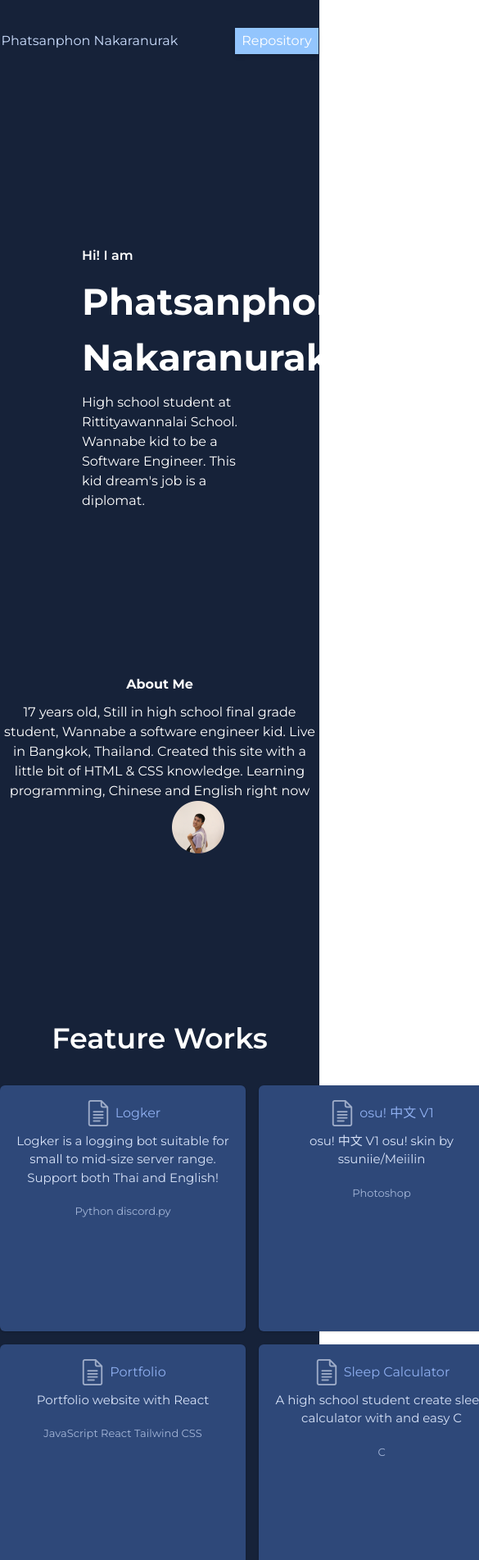
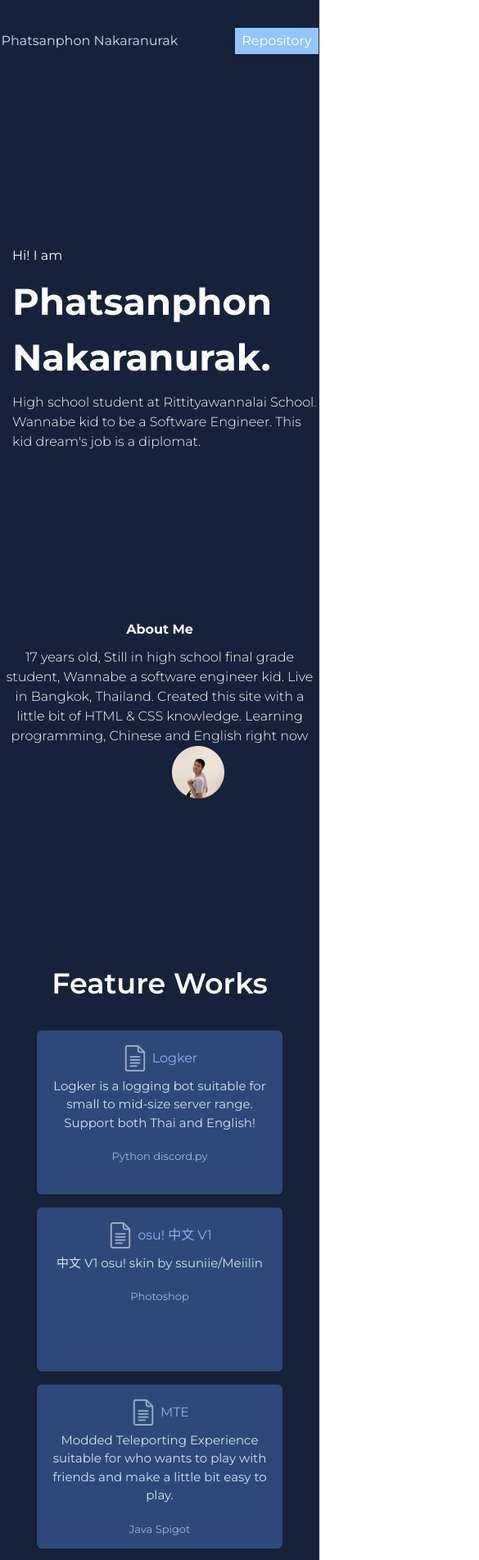
Before and after one commit to phatsanphonna/Portfolio, a React (Create React App) app: page / in a window 390 px wide. Shown: the top 1903 px of the page at 82% size, 585 px wide, since content can reach past the window. Built offline with nearby package versions, Linux system fonts and the light colour scheme.

Commit message:
make project cards responsive

```diff
--- a/src/App.scss
+++ b/src/App.scss
@@ -1,5 +1,6 @@
 ._root {
     background-color: #162239;
+    overflow: hidden;
 }
 
 .App {
@@ -9,5 +10,7 @@
     background-color: #162239;
     color: white;
 
+    overflow: hidden;
+
     height: 100%;
 }
--- a/src/components/_workblock/WorkBlock.jsx
+++ b/src/components/_workblock/WorkBlock.jsx
@@ -6,7 +6,7 @@ export default function WorkBlock(props) {
 
     return (
         <a href={projectLink} rel="noopener noreferrer" target="_blank">
-            <div className="WorkBlock py-1 px-2 rounded-md shadow hover:bg-blue-800">
+            <div className="WorkBlock py-1 px-2 rounded-md shadow hover:bg-blue-800 mx-auto">
                 <div className="icon inline-flex">
                     <img src='/images/docs.png' alt={title} />
                     <h4 className=''>{title}</h4>
--- a/src/components/_workblock/workblock.scss
+++ b/src/components/_workblock/workblock.scss
@@ -2,7 +2,7 @@
     background-color: #2e4879;
 
     width: 300px;
-    height: 300px;
+    height: 200px;
 
     padding: 18px;
 
--- a/src/components/about/About.jsx
+++ b/src/components/about/About.jsx
@@ -5,8 +5,8 @@ export default function About() {
     return (
         <div className='About md:flex'>
             <div className="content">
-                <h3 className='font-bold'>About Me</h3>
-                <p>
+                <h3 className='font-bold lg:text-2xl md:text-xl sm:text-lg'>About Me</h3>
+                <p className='font-light lg:text-xl md:text-lg sm:text-base'>
                     17 years old, Still in high school final grade student, Wannabe a software engineer kid.
                     Live in Bangkok, Thailand. Created this site with a little bit
                     of HTML & CSS knowledge. Learning programming, Chinese and English right now
--- a/src/components/header/Header.jsx
+++ b/src/components/header/Header.jsx
@@ -5,9 +5,9 @@ export default function Header() {
     return (
         <div className='Header'>
             <div className='greetings'>
-                <p className='font-semibold'>Hi! I am</p>
-                <h1 className='font-bold'>Phatsanphon Nakaranurak.</h1>
-                <p>
+                <p className='font-normal lg:text-2xl md:text-xl sm:text-lg'>Hi! I am</p>
+                <h1 className='font-bold lg:text-4xl md:text-3xl sm:text-2xl'>Phatsanphon Nakaranurak.</h1>
+                <p className='font-light lg:text-xl md:text-lg sm:text-base'>
                     High school student at Rittityawannalai School.
                     <br />Wannabe kid to be a Software Engineer.
                     This kid dream's job is a diplomat.
--- a/src/components/header/header.scss
+++ b/src/components/header/header.scss
@@ -2,10 +2,10 @@
     max-height: 100vh;
     text-align: left;
 
-    margin-left: 100px;
-    margin-right: 100px;
+    margin-left: 15px;
+
     margin-top: 200px;
-    margin-bottom: 200px;
+    margin-bottom: 205px;
 
     max-height: 700px;
 
--- a/src/components/works/Works.jsx
+++ b/src/components/works/Works.jsx
@@ -12,7 +12,7 @@ const projects = [
     },
     {
         title: 'osu! 中文 V1',
-        desc: 'osu! 中文 V1 osu! skin by ssuniie/Meiilin',
+        desc: '中文 V1 osu! skin by ssuniie/Meiilin',
         techName: 'Photoshop',
         projectLink: 'https://github.com/ssuniie/osuZHV1'
     },
@@ -50,7 +50,7 @@ export default function Works() {
     return (
         <div className="Works">
             <h2 className='font-semibold'>Feature Works</h2>
-            <div className="featured md:flex">
+            <div className="featured grid mx-auto lg:grid-cols-3 md:grid-cols-2 sm:grid-cols-1 gap-4">
                 {projectElements}
             </div>
         </div>
--- a/src/components/works/works.scss
+++ b/src/components/works/works.scss
@@ -6,14 +6,4 @@
         text-align: center;
         margin-bottom: 30px;
     }
-
-    .featured {
-        display: grid;
-        column-gap: 16px;
-        row-gap: 16px;
-        grid-template-columns: 1fr 1fr 1fr;
-
-        margin-left: auto;
-        margin-right: auto;
-    }
 }
```
